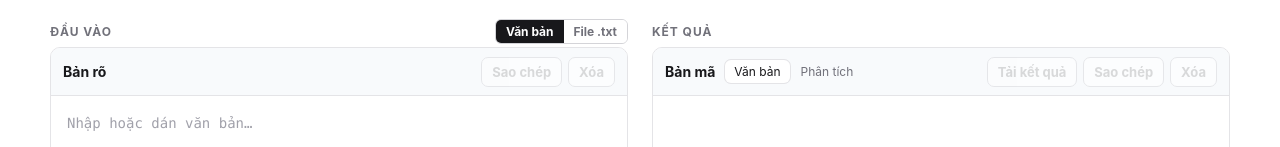
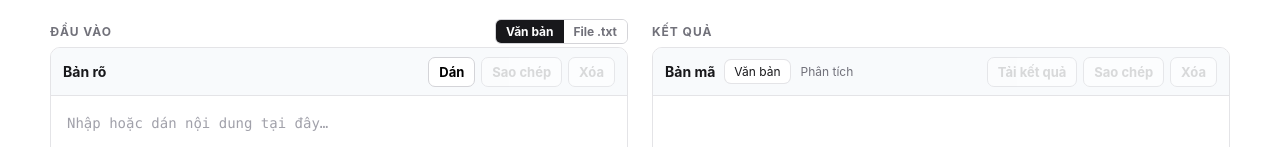
Before and after one commit to quanh712/caesar-cipher, a React (Vite) app: page / in a window 1280 px wide. Shown: the part 510-657 px from the top of the page. Built offline with nearby package versions, Linux system fonts and the light colour scheme.

Commit message:
feat: add paste actions to cipher inputs

```diff
--- a/src/features/caesar/components/CaesarWorkspace.tsx
+++ b/src/features/caesar/components/CaesarWorkspace.tsx
@@ -27,6 +27,16 @@ export function CaesarWorkspace({ cipher }: CaesarWorkspaceProps) {
       cipher.setNotice({ kind: "success", message: "Đã sao chép đầu vào." });
     } catch {
       cipher.setNotice({ kind: "error", message: "Không thể sao chép đầu vào." });
+    }
+  }
+
+  async function pasteInput() {
+    try {
+      const text = await navigator.clipboard.readText();
+      cipher.setText(text);
+      cipher.setNotice({ kind: "success", message: "Đã dán nội dung từ clipboard." });
+    } catch {
+      cipher.setNotice({ kind: "error", message: "Không thể đọc nội dung clipboard." });
     }
   }
 
@@ -66,6 +76,7 @@ export function CaesarWorkspace({ cipher }: CaesarWorkspaceProps) {
           onTextChange={cipher.setText}
           onFileChange={cipher.setFile}
           onClear={cipher.resetInput}
+          onPaste={pasteInput}
           onCopy={copyInput}
         />
         <OutputPanel
--- a/src/features/caesar/components/HighlightedTextArea.tsx
+++ b/src/features/caesar/components/HighlightedTextArea.tsx
@@ -40,7 +40,7 @@ export function HighlightedTextArea({ value, disabled, onChange }: HighlightedTe
         value={value}
         onChange={(event) => onChange(event.target.value)}
         onScroll={syncScroll}
-        placeholder="Nhập hoặc dán văn bản…"
+        placeholder="Nhập hoặc dán nội dung tại đây…"
         disabled={disabled}
         spellCheck={false}
         aria-label="Nội dung đầu vào"
--- a/src/features/caesar/components/InputPanel.tsx
+++ b/src/features/caesar/components/InputPanel.tsx
@@ -17,6 +17,7 @@ interface InputPanelProps {
   onTextChange: (value: string) => void;
   onFileChange: (file: File | null) => void;
   onClear: () => void;
+  onPaste: () => void;
   onCopy: () => void;
 }
 
@@ -58,6 +59,16 @@ export function InputPanel(props: InputPanelProps) {
                 : "Bản mã"}
           </h2>
           <div className="button-group">
+            {props.inputType === "text" && (
+              <button
+                className="button button--secondary"
+                type="button"
+                onClick={props.onPaste}
+                disabled={props.disabled}
+              >
+                Dán
+              </button>
+            )}
             <button
               className="button button--secondary"
               type="button"
@@ -183,7 +194,7 @@ export function InputPanel(props: InputPanelProps) {
               ? "Chưa chọn file"
               : props.error
                 ? `! ${props.error}`
-                : "✓ Đầu vào hợp lệ."}
+                : "✓ Đầu vào hợp lệ ở mức sơ bộ."}
         </div>
       </div>
     </section>
--- a/src/features/vigenere/components/VigenereWorkspace.tsx
+++ b/src/features/vigenere/components/VigenereWorkspace.tsx
@@ -26,6 +26,16 @@ export function VigenereWorkspace({ cipher }: VigenereWorkspaceProps) {
       cipher.setNotice({ kind: "success", message: "Đã sao chép kết quả." });
     } catch {
       cipher.setNotice({ kind: "error", message: "Không thể sao chép kết quả." });
+    }
+  }
+
+  async function pasteInput() {
+    try {
+      const text = await navigator.clipboard.readText();
+      cipher.setText(text);
+      cipher.setNotice({ kind: "success", message: "Đã dán nội dung từ clipboard." });
+    } catch {
+      cipher.setNotice({ kind: "error", message: "Không thể đọc nội dung clipboard." });
     }
   }
 
@@ -66,6 +76,7 @@ export function VigenereWorkspace({ cipher }: VigenereWorkspaceProps) {
           onTextChange={cipher.setText}
           onFileChange={cipher.setFile}
           onClear={cipher.resetInput}
+          onPaste={pasteInput}
           onCopy={copyInput}
         />
         <VigenereOutputPanel
```
Also changed, not shown: 1 other file (tests, documents, lock files or other folders).
